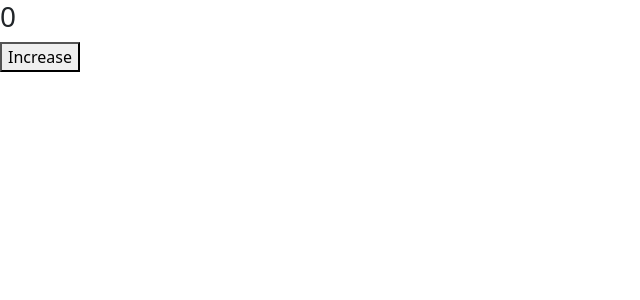
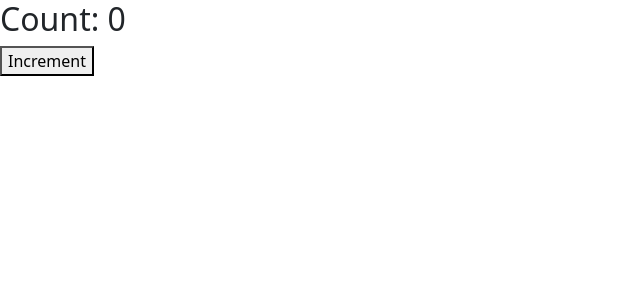
Before and after one commit to webfaisalbd/react-basics-ai, a React (Create React App) app: page / in a window 1280 px wide. Shown: the top 300 px of the page, without its empty margins (0-640 px from the left). Built offline with nearby package versions, Linux system fonts and the light colour scheme.

Commit message:
useState added

```diff
--- a/src/App.js
+++ b/src/App.js
@@ -1,10 +1,11 @@
 import React from 'react'
-import EventBinding from './eventBinding/EventBinding';
+import UseStateHook from './useStateHook/UseStateHook';
 
 const App = () => {
   return (
     <>
-        <EventBinding />
+        {/* <ClassComponent /> */}
+        <UseStateHook />
     </>
   )
 }
--- /dev/null
+++ b/src/useStateHook/UseStateHook.js
@@ -0,0 +1,22 @@
+import  { useState } from "react";
+
+function UseStateHook(){
+
+    const [count, setCount] = useState(0);
+
+    const handleIncrement = () => {
+        setCount(count+1);
+    }
+
+    // function handleIncrement2() {
+    //     setCount(count+1);
+    // }
+
+    return (
+        <>
+            <h2>Count: {count}</h2>
+            <button onClick={handleIncrement}>Increment</button>
+        </>
+    )
+}
+export default UseStateHook;
```
Also changed, not shown: src/useStateHook/ClassComponent.js (added, +30 -0 lines).
